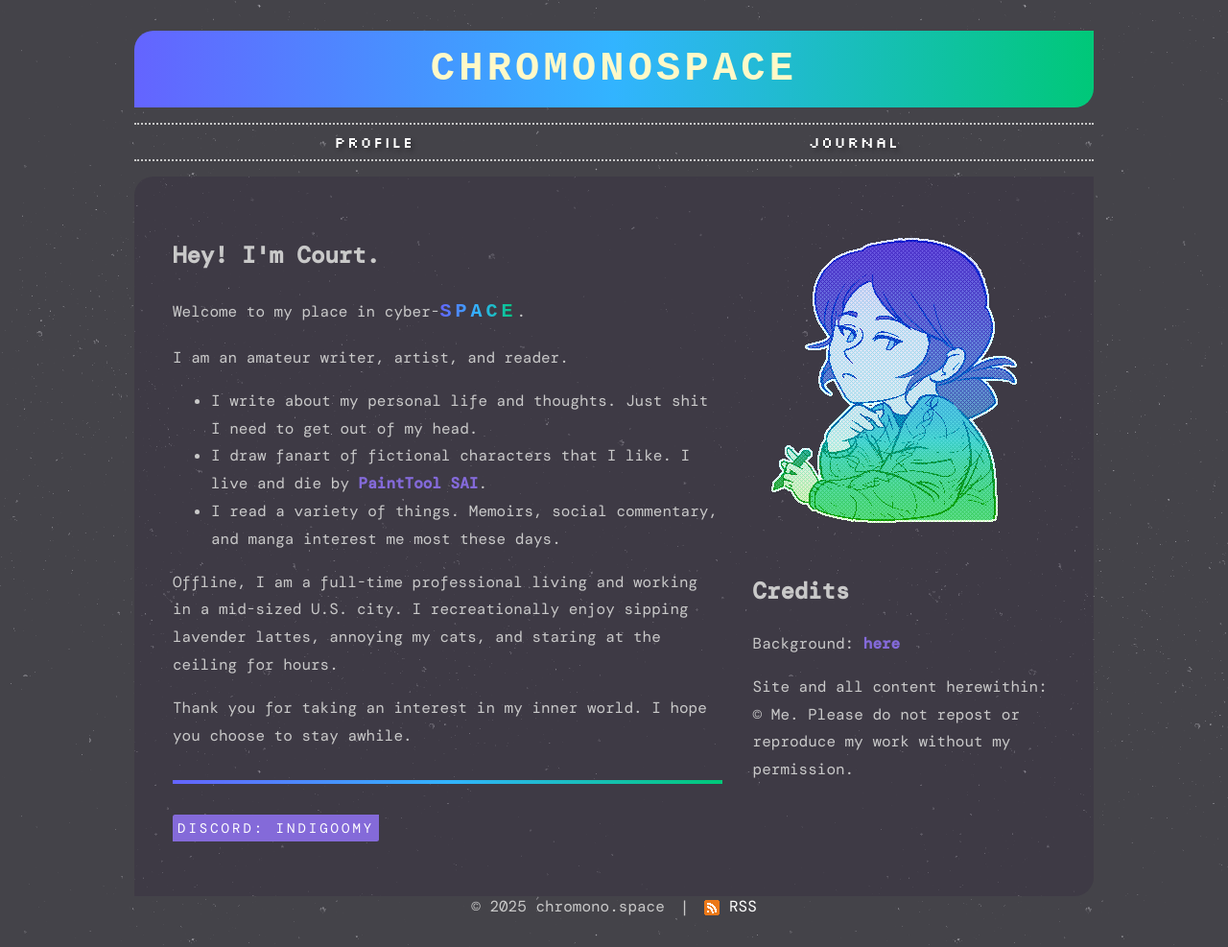
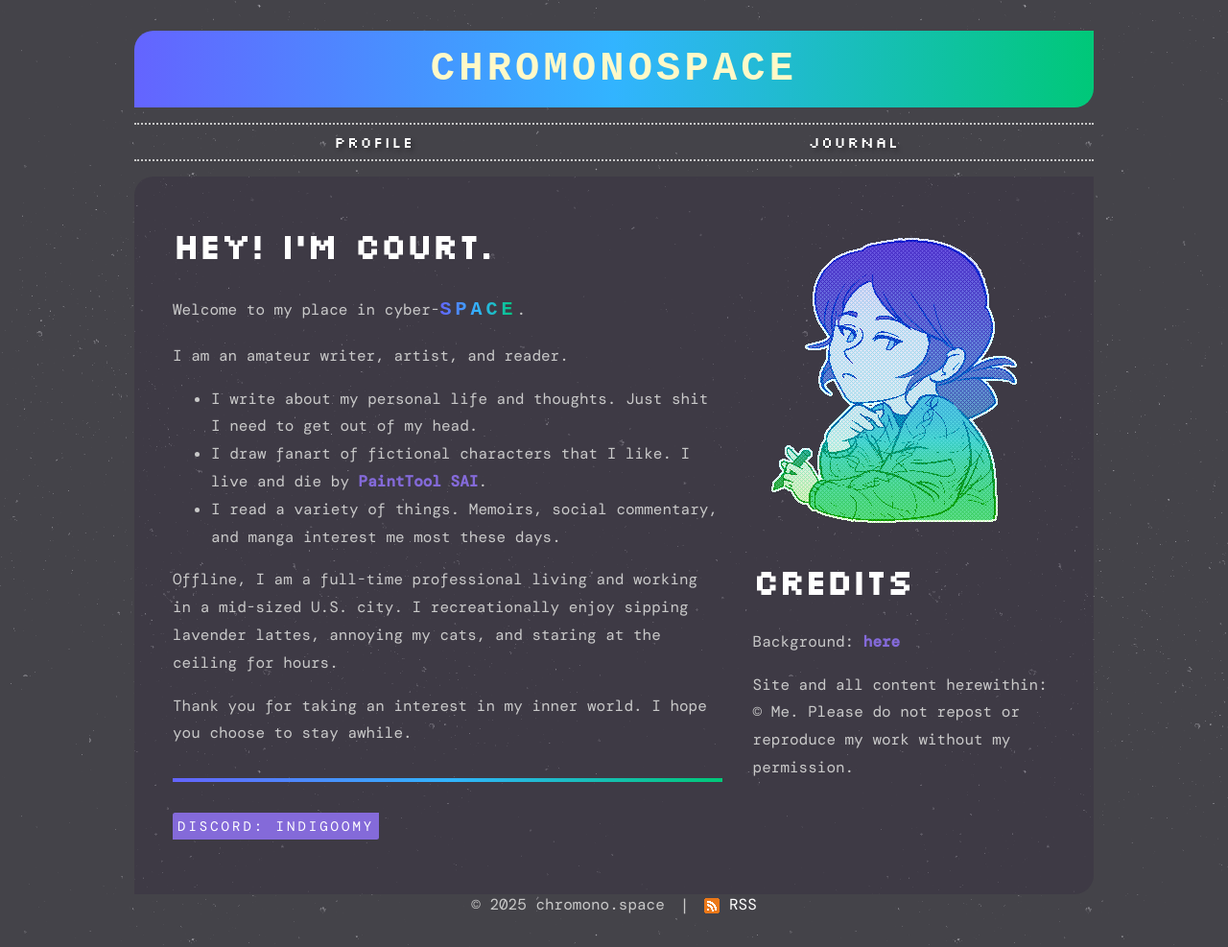
Before and after one commit to iridiumquartz/chromonospace, a Jekyll site: the page built from profile.html, in a window 1280 px wide. Shown: the whole page at 96% size. Built offline with Jekyll 4.4.1, drawn with Linux system fonts in a browser that asks for light colours; some web fonts are replaced.

```diff
--- a/profile.html
+++ b/profile.html
@@ -5,7 +5,7 @@ title: "p r o f i l e ★ s p a c e"
 
 <div class="rows">
     <section>
-        <h2>Hey! I'm Court.</h2>
+        <h1>Hey! I'm Court.</h1>
         <p>Welcome to my place in cyber-<strong>space</strong>.</p>
 
         <p>I am an amateur writer, artist, and reader.</p>
@@ -23,7 +23,7 @@ title: "p r o f i l e ★ s p a c e"
     </section>
     <aside>
         <div class="image-wrapper"><img src="{{ '/assets/avatar2.png' | relative_url }}" alt="Avatar"></div>
-        <h2>Credits</h2>
+        <h1>Credits</h1>
         <p>Background: <a href="https://www.toptal.com/designers/subtlepatterns/stardust/">here</a></p>
         <p>Site and all content herewithin: © Me. Please do not repost or reproduce my work without my permission.</p>
     </aside>
```
